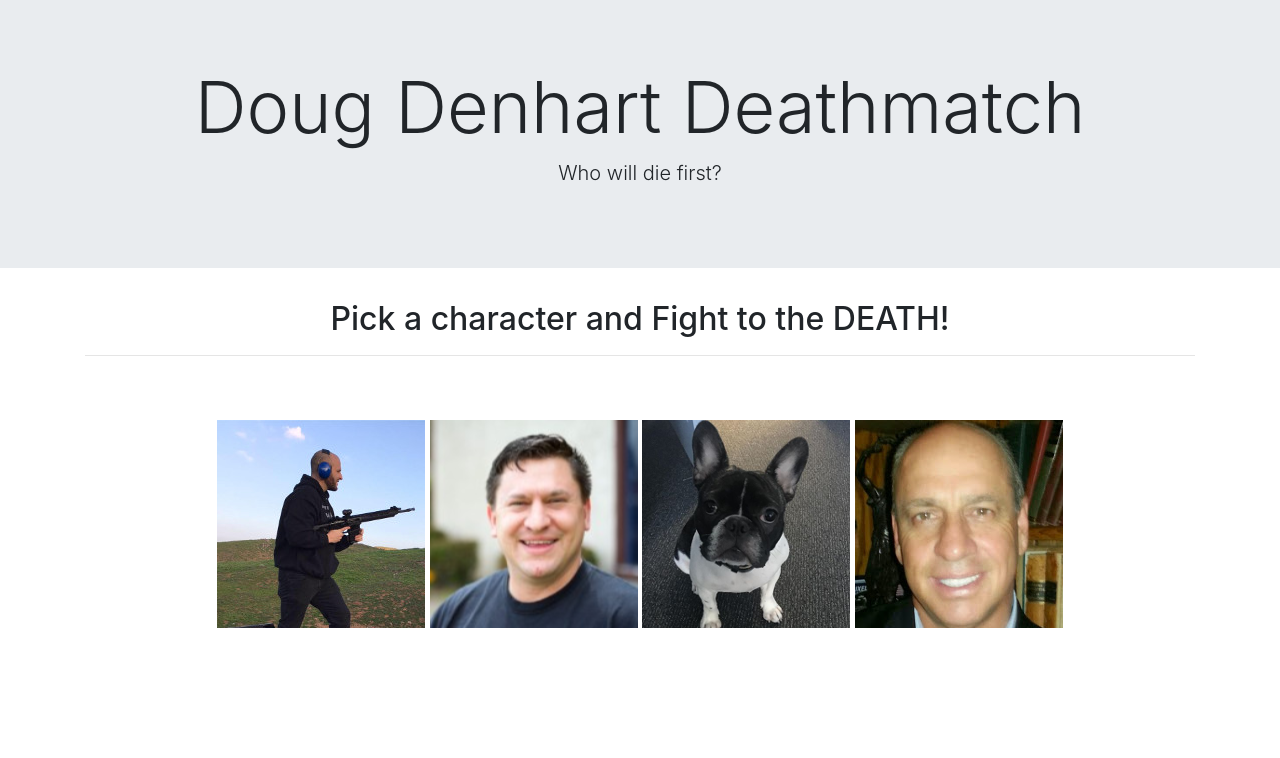
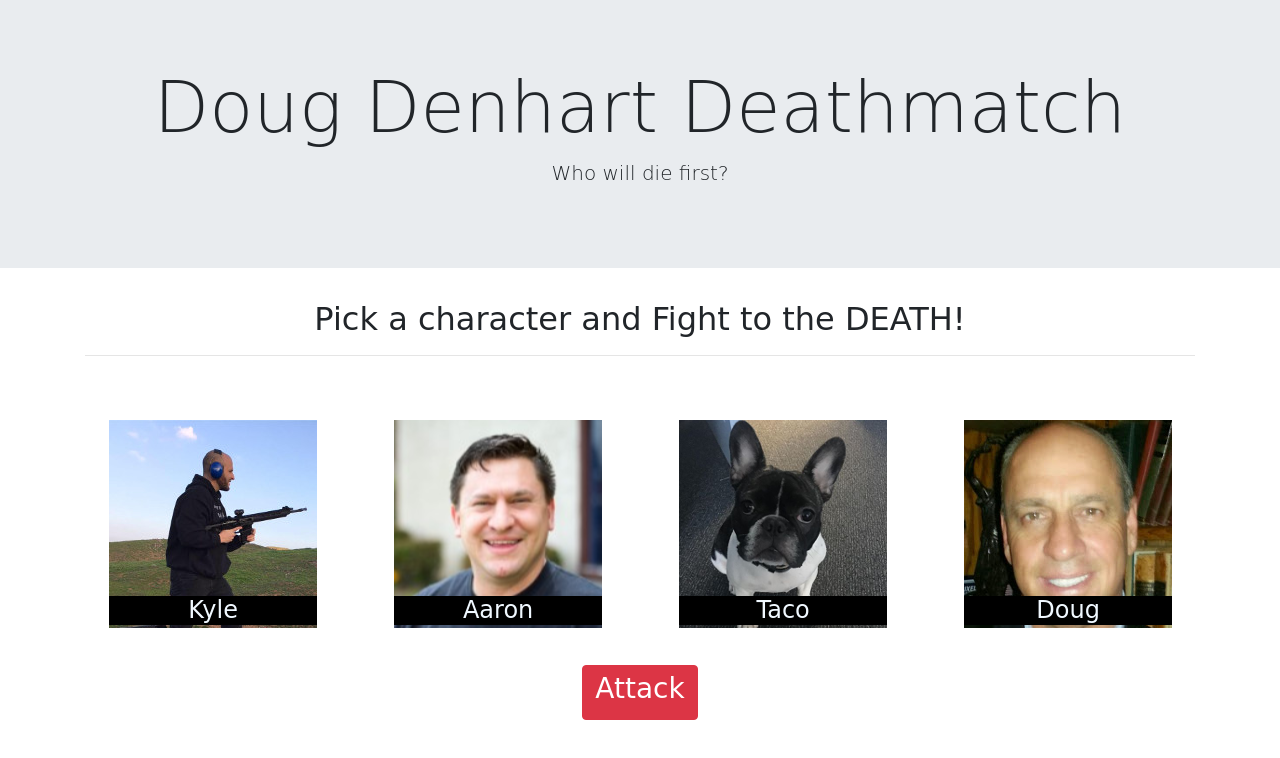
Before and after one commit to PRESTONPOWELL22/week-4-game, a plain HTML site: page index.html in a window 1280 px wide. Drawn offline with nearby package versions, Linux system fonts and the light colour scheme; a web font is replaced by a local one.

Commit message:
added some more structure

```diff
--- a/assets/css/style.css
+++ b/assets/css/style.css
@@ -0,0 +1,13 @@
+body {
+    font-family: 'Nanum Brush Script', cursive;
+}
+
+h4 {
+    position: inherit;
+    top: -13%;
+    left: 9.5%;
+    background-color: black;
+    color: aliceblue;
+    width: 81.5%;
+
+}
--- a/index.html
+++ b/index.html
@@ -5,7 +5,10 @@
     <meta name="viewport" content="width=device-width, initial-scale=1.0">
     <meta http-equiv="X-UA-Compatible" content="ie=edge">
     <title>Doug Denhart Deathmatch</title>
+    <link rel="stylesheet" href="assets/css/reset.css">
+    <link href="https://fonts.googleapis.com/css?family=Nanum+Brush+Script" rel="stylesheet">
     <link href="https://maxcdn.bootstrapcdn.com/bootstrap/4.0.0/css/bootstrap.min.css" rel="stylesheet" integrity="sha384-Gn5384xqQ1aoWXA+058RXPxPg6fy4IWvTNh0E263XmFcJlSAwiGgFAW/dAiS6JXm" crossorigin="anonymous">
+    <link rel="stylesheet" href="assets/css/style.css">
 </head>
 <body>
     <!-- Jumbotron Header -->
@@ -19,20 +22,53 @@
     <!-- main content area -->
     <div class="container">
         <div class="row">
-            <div class="col-lg-12">
+
+            <!-- Pick a character and fight heading -->
+            <div class="col-md-12">
                 <h2 class="text-center">Pick a character and Fight to the DEATH!</h2><hr><br><br>
             </div>
-            <div class="col-lg-12 text-center">
-                <img class="img-rounded" src="assets\images\KyleM.jpg" alt="Kyle">
-                <img class="" src="assets\images\Aaron.png" alt="Aaron">
-                <img class="" src="assets\images\Taco.png" alt="Taco">
-                <img class="" src="assets\images\DougD.jpg" alt="DougD">
 
+            <!-- kyle -->
+            <div class="col-md-3 text-center">
+                <img src="assets\images\KyleM.jpg" class="img-responsive kyle" alt="Kyle">
+                <h4>Kyle</h4>
+            </div>
 
+            <!-- aaron -->
+            <div class="col-md-3 text-center">
+                <img src="assets\images\Aaron.png" class="img-responsive aaron" alt="Aaron">
+                <h4 class="">Aaron</h4>
+            </div>
 
+            <!-- taco -->
+            <div class="col-md-3 text-center">
+                <img src="assets\images\Taco.png" class="img-responsive taco" alt="Taco">
+                <h4>Taco</h4>
+            </div>
+
+            <!-- doug -->
+            <div class="col-md-3 text-center">
+                <img src="assets\images\DougD.jpg" class="img-responsive doug" alt="DougD">
+                <h4>Doug</h4>
+            </div>
+
+        </div>
+
+        <div class="row">
+            <div class="col-md 12 text-center">
+                <button class="btn btn-danger"><h3>Attack</h3></button>
             </div>
         </div>
+
+        <!-- opponents go here after attacker is selected -->
+        <div class="row">
+                <div class="col-md 12 text-center">
+
+                </div>
+            </div>
+
     </div>
+
 
 </body>
 </html>
```
